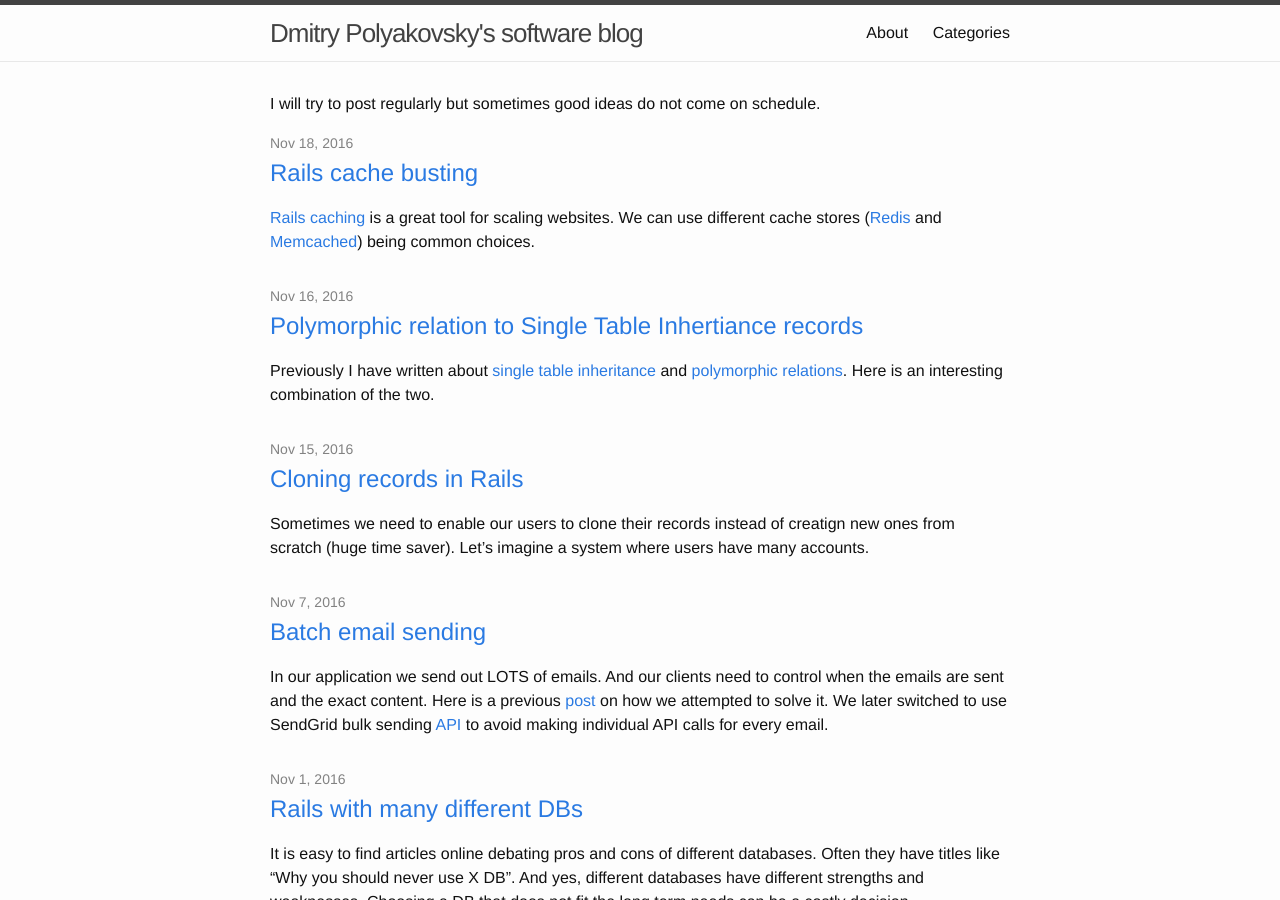
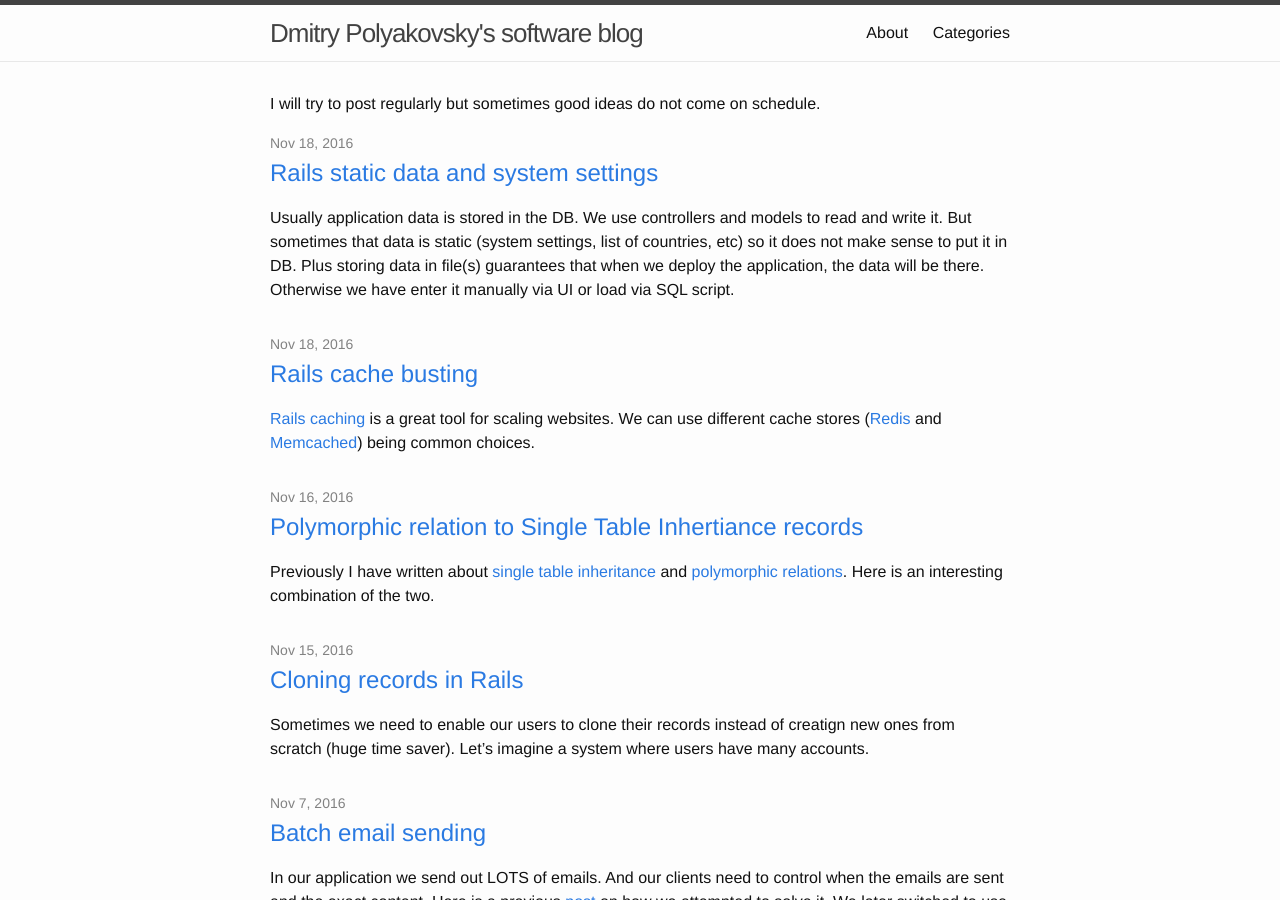
Before and after one commit to dmitrypol/dmitrypol.github.io, a Jekyll site: the page built from index.html, in a window 1280 px wide and 900 px high. Built offline with Jekyll 4.4.1, drawn with Linux system fonts in a browser that asks for light colours; comment, search, counter and statistics services are not loaded.

Commit message:
published post

```diff
--- a/_drafts/rails-static-data-settings.md
+++ b/_posts/2016-11-18-rails-static-data-settings.md
@@ -72,21 +72,36 @@ REDIS_SETTINGS = Redis::Namespace.new(:sys_set, redis: redis)
 # config/initializers/system_settings.rb
 sp_data = File.readlines('data/us_states.txt').map {|line| line.strip}
 # remove current cache
-REDIS_SETTINGS.del('states_provinces_data')
+REDIS_SETTINGS.del('states_provinces')
 # cache new data in Redis SET with descriptive key
-REDIS_SETTINGS.sadd('states_provinces_data', sp_data)
-# read it into constant so app retains data if cache is lost
-STATES_PROVINCES = REDIS_SETTINGS.smembers('states_provinces_data')
+REDIS_SETTINGS.sadd('states_provinces', sp_data)
+# read it into constant so data is retained if Redis connection is lost
+STATES_PROVINCES = REDIS_SETTINGS.smembers('states_provinces')
 {% endhighlight %}
 
-Now all we have do do in the other applications is connect to Redis and read data.
+Now all we have do do in the second application is connect to Redis and read data.
 
 {% highlight ruby %}
 # config/initializers/redis.rb
 redis = Redis.new(host: 'localhost', port: 6379, db: 0)
 REDIS_SETTINGS = Redis::Namespace.new(:sys_set, redis: redis)
 # config/initializers/system_settings.rb
-STATES_PROVINCES = REDIS_SETTINGS.smembers('states_provinces_data')
+STATES_PROVINCES = REDIS_SETTINGS.smembers('states_provinces')
 {% endhighlight %}
 
+One downside with this approach is that we need to restart the application(s) to force reload of `STATES_PROVINCES` from Redis.  We might want a hybrid option where we can edit data in Redis for live update and separately store canonical data in config file that gets deployed.  We can use `REDIS_SETTINGS.smembers('states_provinces')` in our code as is but that's a little verbose.
+
+{% highlight ruby %}
+# app/services/redis_settings.rb
+class RedSet
+  def self.states_provinces
+    REDIS_SETTINGS.smembers('states_provinces')
+  end
+end
+{% endhighlight %}
+
+Now we just call `RedSet.states_provinces` from our application(s) and it will fetch data from Redis.
+
 Depending on the type of data that needs to be cached in Redis we might use different [data types](http://redis.io/topics/data-types).  To store array of US states we used [Redis SET](http://redis.io/topics/data-types#sets) with [SADD](http://redis.io/commands/sadd) and [SMEMBERS](http://redis.io/commands/smembers) commands.  Other data might be better stored in Redis hashes, lists or strings.
+
+If this approach does not work, there is [redis-settings](https://github.com/fnando/redis-settings) gem.
```
